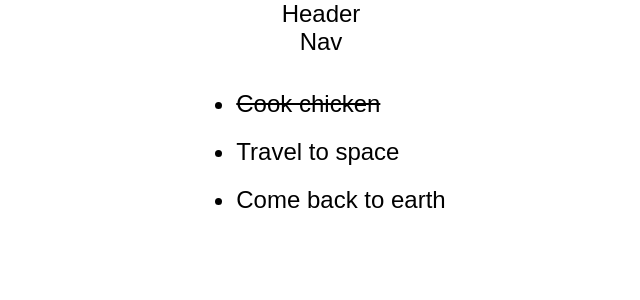
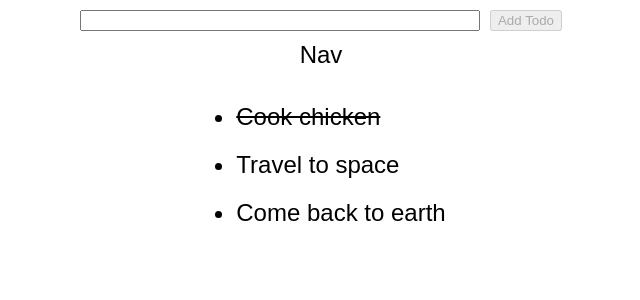
Before and after one commit to yacmeno/tdd-todo-list, a React app: page / in a window 1280 px wide. Shown: the top 300 px of the page, without its empty margins (319-959 px from the left). Built offline with nearby package versions, Linux system fonts and the light colour scheme.

Commit message:
AddTodo: Empty and non-empty input field handling
Enzyme's wrapper.state() only works on class components.

```diff
--- a/src/components/App.tsx
+++ b/src/components/App.tsx
@@ -14,18 +14,87 @@ const TodoApp: React.FC = () => {
 		return;
 	}
 
+	function onAdd() {
+		return;
+	}
+
 	return (
 		<div className="app__container">
-			<AddTodo />
+			<AddTodo onAdd={onAdd} />
 			<Nav />
 			<TodoList todos={dummyTodos} clickHandler={clickHandler} />
 		</div>
 	);
 };
 
-const AddTodo: React.FC = () => {
-	return <div>Header</div>;
-};
+interface IAddTodoProps {
+	onAdd: () => void;
+}
+interface IAddTodoState {
+	currentId: number;
+	currentTodo: string;
+	isInvalid: boolean;
+}
+
+export class AddTodo extends React.Component<IAddTodoProps, IAddTodoState> {
+	readonly state: IAddTodoState = {
+		currentId: 0,
+		currentTodo: "",
+		isInvalid: true,
+	};
+
+	private onInput(e: React.ChangeEvent<HTMLInputElement>) {
+		const invalidInput = e.target.value.trim() === "";
+		this.setState({
+			currentTodo: e.target.value,
+			isInvalid: invalidInput ? true : false,
+		});
+	}
+
+	private handleReturnKey(e: React.KeyboardEvent<HTMLInputElement>) {
+		if (this.state.isInvalid) {
+			return;
+		}
+
+		if (e.key === "Enter") {
+			this.handleSubmit();
+		}
+	}
+
+	private handleSubmit() {
+		this.props.onAdd();
+		this.setState(prevState => {
+			return {
+				currentId: prevState.currentId + 1,
+				currentTodo: "",
+				isInvalid: true,
+			};
+		});
+	}
+
+	render() {
+		const { currentTodo, isInvalid } = this.state;
+
+		return (
+			<div className="todo__header">
+				<input
+					type="text"
+					onChange={this.onInput.bind(this)}
+					onKeyDown={this.handleReturnKey.bind(this)}
+					value={currentTodo}
+				/>
+				<button
+					type="button"
+					disabled={isInvalid}
+					onClick={() => this.handleSubmit()}
+				>
+					Add Todo
+				</button>
+			</div>
+		);
+	}
+}
+
 const Nav: React.FC = () => {
 	return <div>Nav</div>;
 };
--- a/src/styles/Todo.scss
+++ b/src/styles/Todo.scss
@@ -10,4 +10,15 @@
 			text-decoration: line-through;
 		}
 	}
+
+	&__header {
+		display: flex;
+		flex-direction: row;
+		padding: 10px 0;
+
+		input {
+			width: 400px;
+			margin-right: 10px;
+		}
+	}
 }
```
Also changed, not shown: 1 other file (tests, documents, lock files or other folders).
